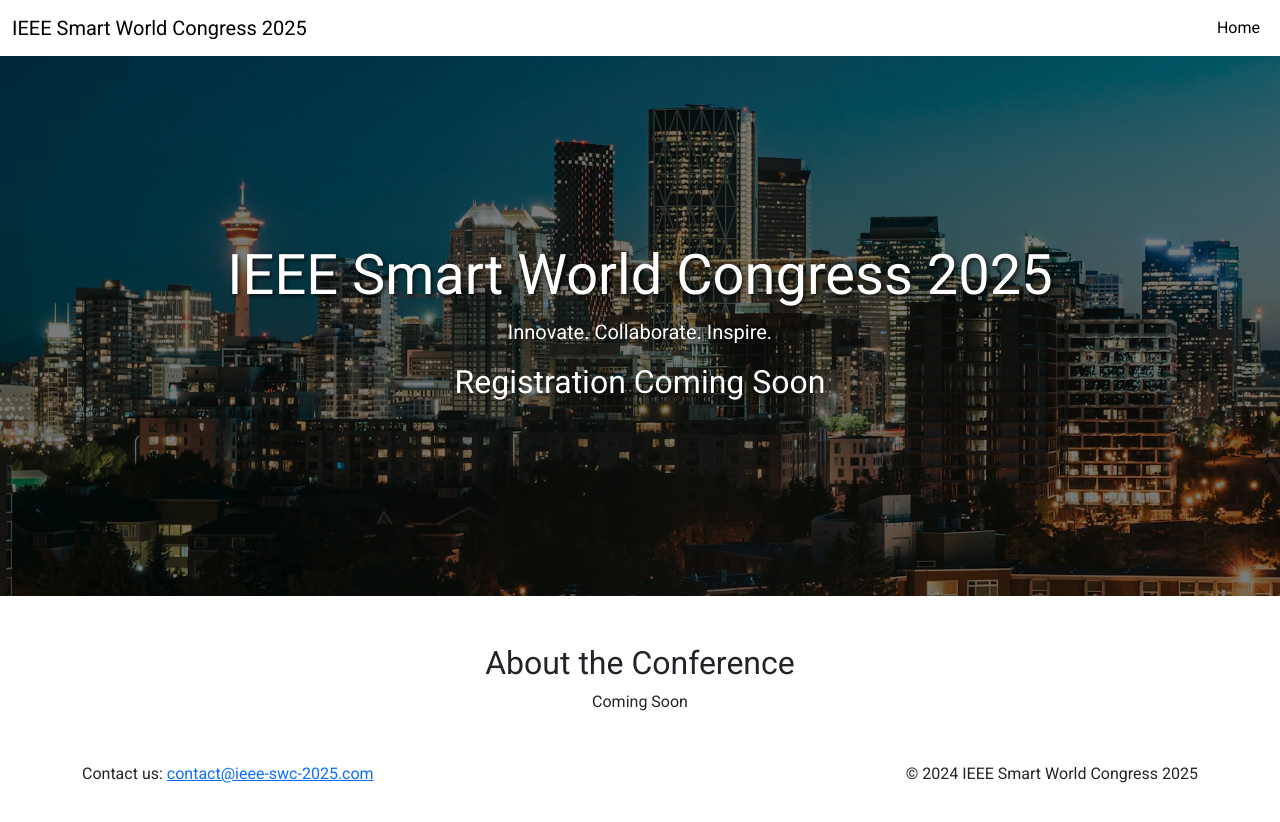
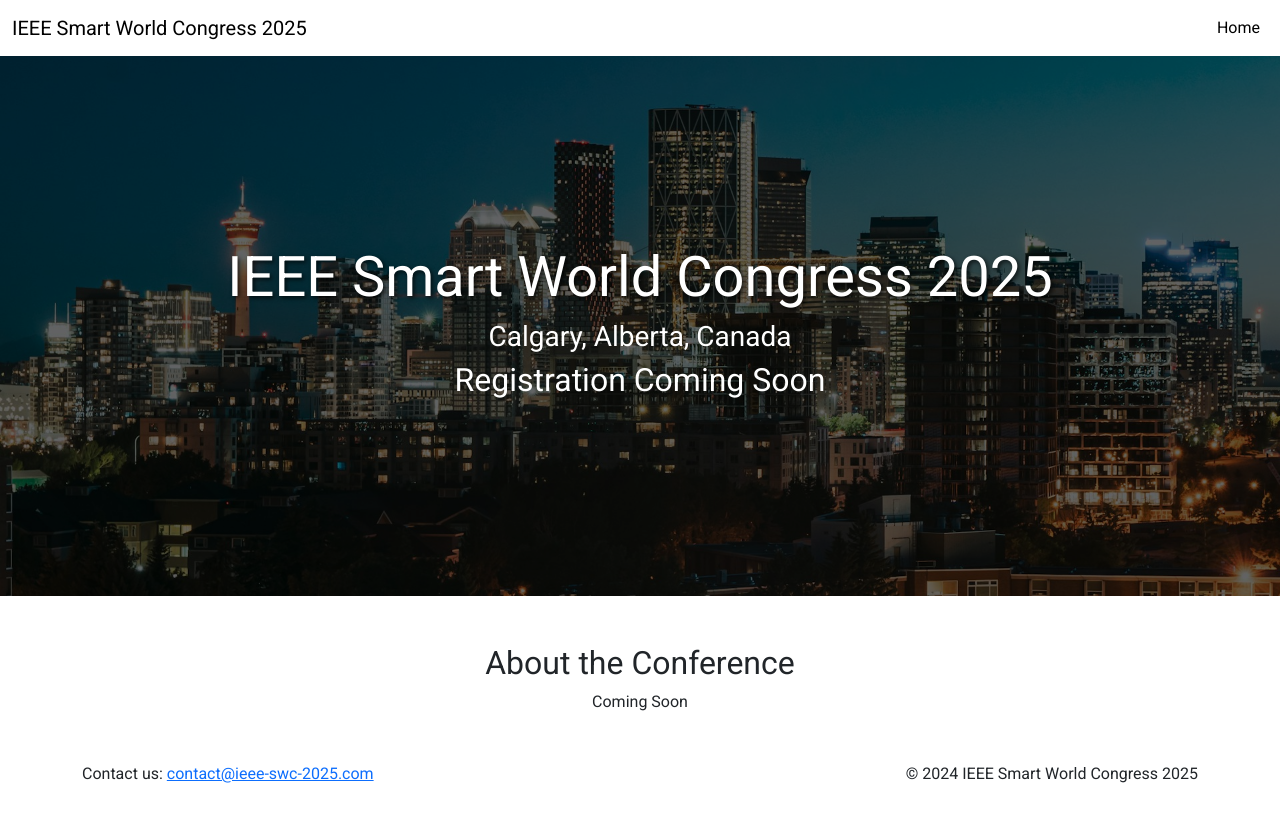
Before and after one commit to IEEE-SWC-2025/IEEE-SWC-2025.github.io, a Jekyll site: the page built from index.markdown, in a window 1280 px wide. Shown: the top 822 px of the page. Built offline with Jekyll 4.4.1, drawn with Linux system fonts in a browser that asks for light colours.

Commit message:
Work on index

```diff
--- a/index.markdown
+++ b/index.markdown
@@ -5,10 +5,10 @@
 
 <!-- Hero Section -->
 <section class="jumbotron text-center" style="background-image: url('{{ "/assets/images/ahmed-zalabany-yTElJrzPHZo-unsplash.jpg" | relative_url }}'); background-size: cover; background-position: center; height: 60vh; position: relative; color: white;">
-  <div style="background-color: rgba(0, 0, 0, 0.5); height: 100%; display: flex; align-items: center; justify-content: center;">
+  <div style="background-color: rgba(0, 0, 0, 0.6); height: 100%; display: flex; align-items: center; justify-content: center;">
     <div>
       <h1 class="display-4">IEEE Smart World Congress 2025</h1>
-      <p class="lead">Innovate. Collaborate. Inspire.</p>
+      <h3>Calgary, Alberta, Canada</h3>
       <h2>Registration Coming Soon</h2>
       <!-- <a href="#register" class="btn btn-primary btn-lg">Register Now</a> -->
     </div>
```
